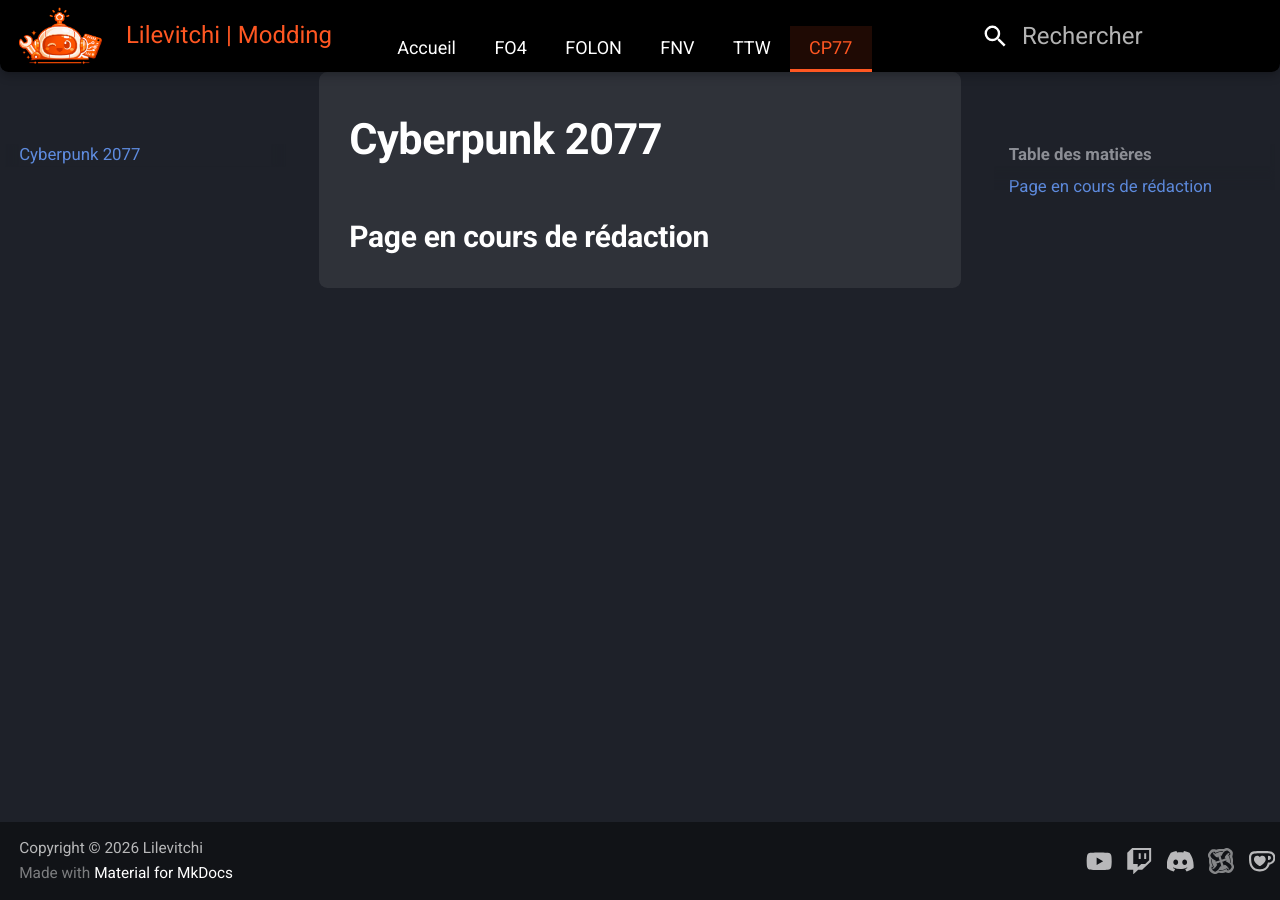
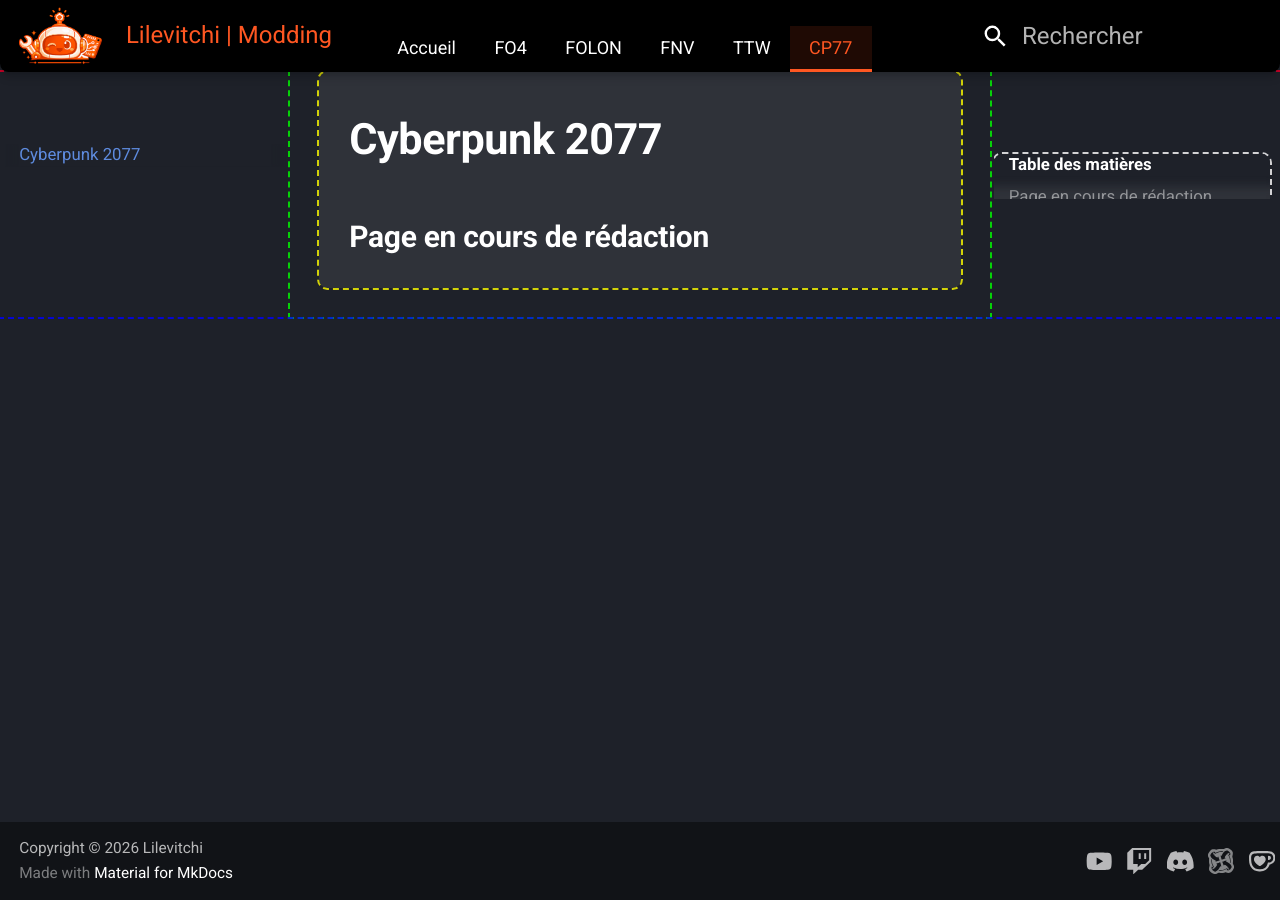
Before and after one commit to Lilevitchi/lilevitchi.github.io, an MkDocs documentation site: the page built from docs/cyberpunk/index.md, in a window 1280 px wide. Built offline with MkDocs 1.6.1 and Material for MkDocs 9.7.7, drawn with Linux system fonts in a browser that asks for light colours.

Commit message:
Update extra.css

```diff
--- a/docs/stylesheets/extra.css
+++ b/docs/stylesheets/extra.css
@@ -240,16 +240,19 @@
 
 [data-md-color-scheme] .md-main {
   max-width: none;
+  outline: 2px dashed rgba(255, 0, 0, 0.8); /* Rouge */
 }
 
 [data-md-color-scheme] .md-main__inner {
   max-width: none;
   margin: 0;
+ outline: 2px dashed rgba(0, 0, 255, 0.8); /* Bleu */
 }
 
 [data-md-color-scheme] .md-content {
   max-width: none;
   width: 100%;
+ outline: 2px dashed rgba(0, 255, 0, 0.8); /* Vert */
 }
 
 /* Conteneur principal */
@@ -260,6 +263,7 @@
   padding: var(--space-lg);
   background-color: var(--tab-bg-hover);
   border-radius: var(--radius-sm);
+ outline: 2px dashed rgba(255, 255, 0, 0.8); /* Jaune */
 }
 
 /* Force Material à recalculer la grille
@@ -361,7 +365,7 @@
 
 /* --------------------------------------------------
    NAVIGATION SECONDAIRE (SIDEBAR DROITE)
-   --------------------------------------------------
+   -------------------------------------------------- */
 
 [data-md-color-scheme] .md-nav--secondary {
   position: sticky;
@@ -370,6 +374,7 @@
   overflow-y: auto;
   background-color: var(--tab-bg-hover);
   border-radius: var(--radius-sm);
+ outline: 2px dashed rgba(255, 255, 255, 0.8); /* BLanc */
 }
 
 [data-md-color-scheme] .md-nav--secondary .md-nav__title {
@@ -388,7 +393,7 @@
   color: var(--accent);
   opacity: 1;
   transform: translateY(-2px);
-}*/
+}
 
 /* --------------------------------------------------
    ICÔNES ORANGES DANS LES TITRES
```
